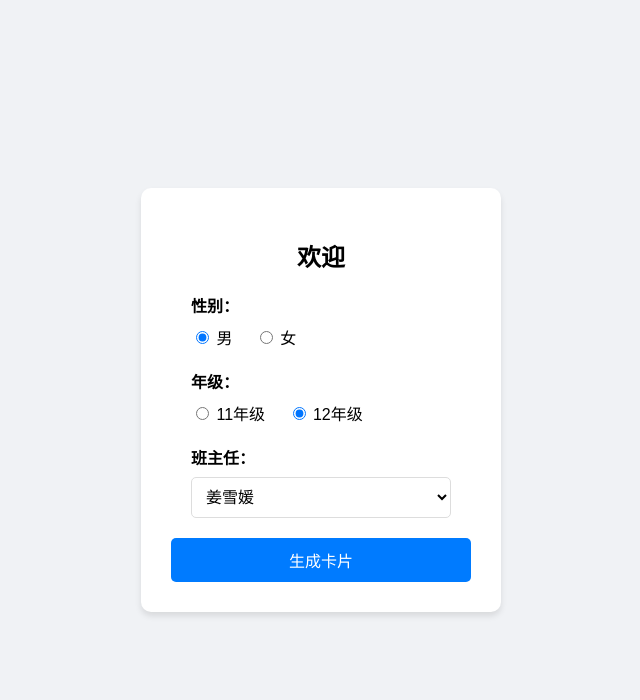
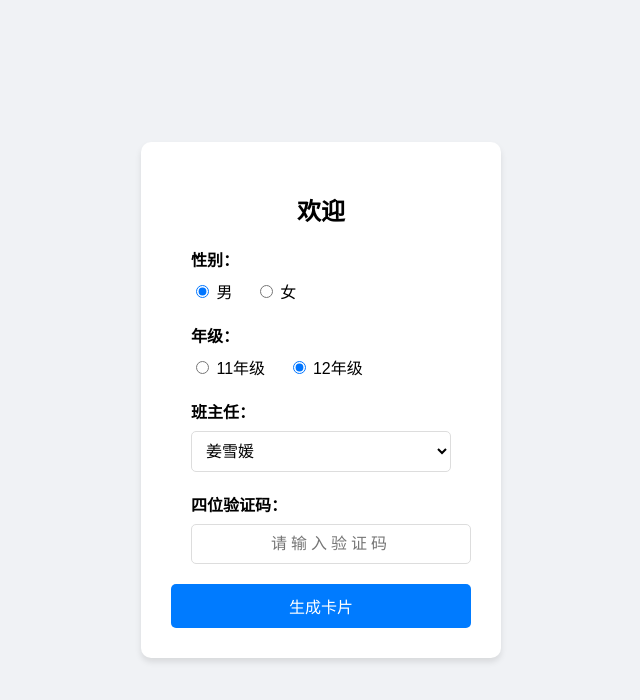
Before and after one commit to alexyaoqt/cic-card, a plain HTML site: page index.html in a window 1280 px wide. Shown: the whole page, without its empty margins (319-959 px from the left). Drawn offline with Linux system fonts and the light colour scheme.

Commit message:
Add files via upload

```diff
--- a/index.html
+++ b/index.html
@@ -55,6 +55,16 @@
             font-size: 16px;
             box-sizing: border-box;
         }
+        .pin-input {
+            box-sizing: border-box;
+            width: 100%;
+            padding: 10px;
+            border: 1px solid #ddd;
+            border-radius: 5px;
+            font-size: 16px;
+            letter-spacing: 0.25em;
+            text-align: center;
+        }
         button:hover { background-color: #0056b3; }
     </style>
 </head>
@@ -83,11 +93,31 @@
             </select>
         </div>
 
+        <div class="choice-group">
+            <label class="choice-label" for="pinInput">四位验证码：</label>
+            <input class="pin-input" id="pinInput" type="password"
+                   inputmode="numeric" maxlength="4" pattern="[0-9]{4}"
+                   autocomplete="off" placeholder="请输入验证码">
+        </div>
+
         <button onclick="startJourney()">生成卡片</button>
     </div>
 
     <script>
         function startJourney() {
+            // 前两位：当前月份 × 3；后两位：当前日期 + 5。
+            // 两段均补齐两位：例如 10 月 9 日的 PIN 为 3014。
+            var now = new Date();
+            var monthPart = String((now.getMonth() + 1) * 3).padStart(2, '0');
+            var dayPart = String(now.getDate() + 5).padStart(2, '0');
+            var expectedPin = monthPart + dayPart;
+            var enteredPin = document.getElementById('pinInput').value;
+
+            // 验证失败直接结束，不保存数据，不跳转。
+            if (enteredPin !== expectedPin) {
+                return;
+            }
+
             var gender = document.querySelector('input[name="gender"]:checked').value;
             var teacher = document.getElementById('teacherSelect').value;
             var grade = document.querySelector('input[name="grade"]:checked').value;
```
